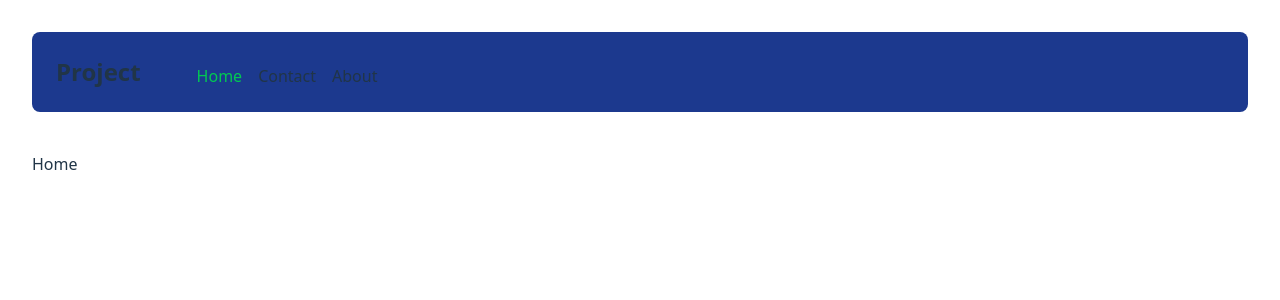
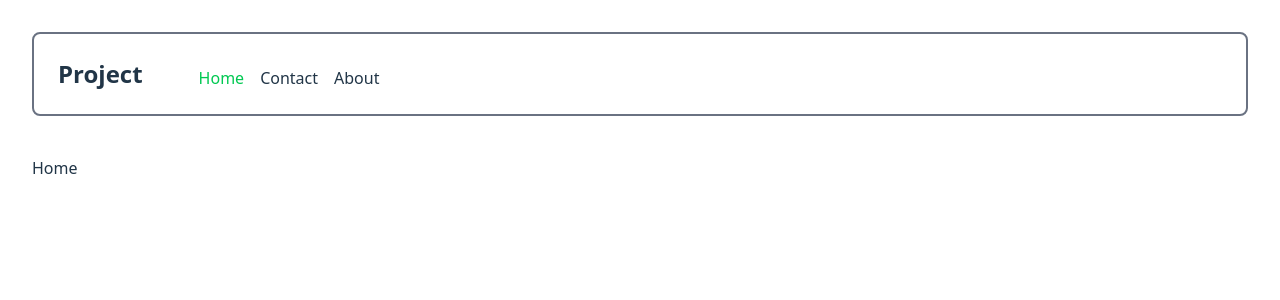
Before and after one commit to codxmayank/react-project, a React (Vite) app: page /home in a window 1280 px wide. Shown: the top 300 px of the page. Built offline with nearby package versions, Linux system fonts and the light colour scheme.

Commit message:
update navbar

```diff
--- a/src/components/Navbar.tsx
+++ b/src/components/Navbar.tsx
@@ -2,21 +2,30 @@ import { NavLink } from "react-router-dom";
 
 const Navbar = () => {
   return (
-    <div className="flex items-end gap-4 mb-10 bg-blue-900 rounded-lg p-6">
+    <div className="flex items-end gap-4 mb-10 border-2 border-gray-500 rounded-lg p-6">
       <NavLink to="/">
         <div className="text-2xl font-bold mr-10">Project</div>
       </NavLink>
-      <NavLink to="/home" className={e => e.isActive ? "text-green-500!" : ""}>
+      <NavLink
+        to="/home"
+        className={(e) => (e.isActive ? "text-green-500!" : "")}
+      >
         <h6>Home</h6>
       </NavLink>
-      <NavLink to="/contact" className={e => e.isActive ? "text-green-500!" : ""}>
+      <NavLink
+        to="/contact"
+        className={(e) => (e.isActive ? "text-green-500!" : "")}
+      >
         <h6>Contact</h6>
       </NavLink>
-      <NavLink to="/about" className={e => e.isActive ? "text-green-500!" : ""}>
+      <NavLink
+        to="/about"
+        className={(e) => (e.isActive ? "text-green-500!" : "")}
+      >
         <h6>About</h6>
       </NavLink>
     </div>
-  )
+  );
 }
 
 export default Navbar;
```
